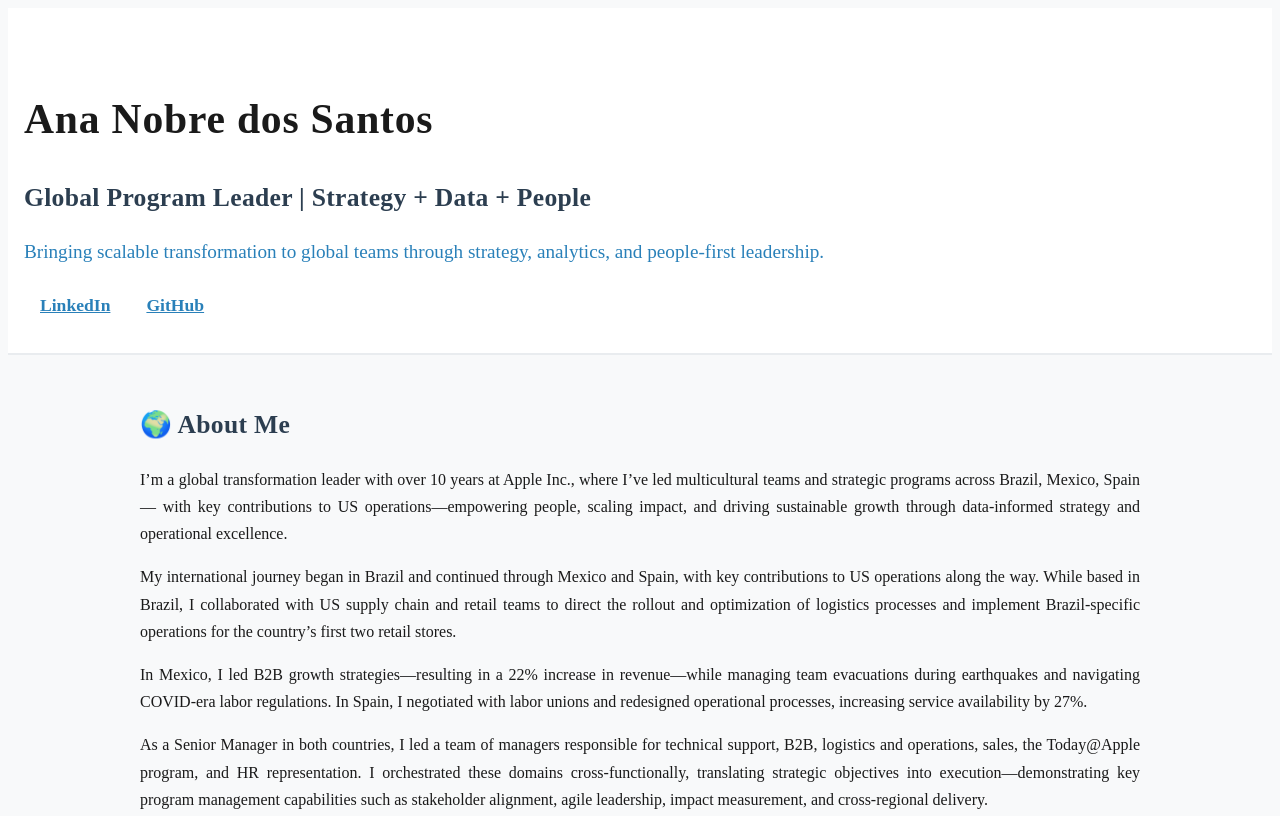
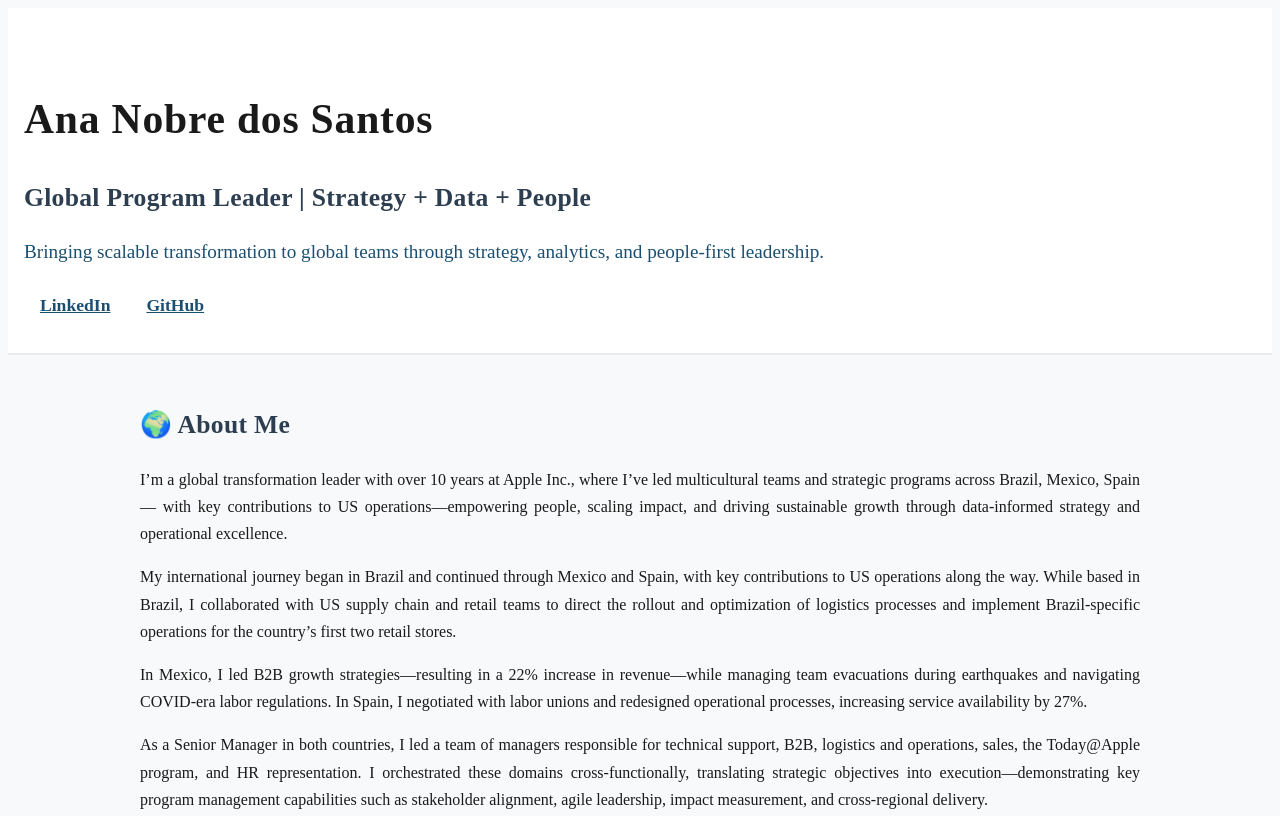
Before and after one commit to ana-nobre/ana-nobre.github.io, a plain HTML site: page index.html in a window 1280 px wide. Shown: the top 816 px of the page. Drawn offline with Linux system fonts and the light colour scheme.

Commit message:
Update color palette to navy blue (#1B4F72, #2C3E50) for professional and trustworthy appearance

```diff
--- a/style.css
+++ b/style.css
@@ -1,13 +1,13 @@
 :root {
-  --accent-blue: #2980B9;
-  --accent-blue-dark: #1B4F72;
-  --accent-teal: #2C3E50;
+  --accent-blue: #1B4F72;
+  --accent-blue-dark: #2C3E50;
+  --accent-teal: #1B4F72;
   --neutral-bg: #f8f9fa;
   --card-bg: #fff;
   --border-gray: #e9ecef;
   --text-main: #1a1a1a;
   --text-secondary: #2C3E50;
-  --badge-bg: #e3f2fd;
+  --badge-bg: #e8f4f8;
   --badge-text: #1B4F72;
   --badge-success: #e8f5e8;
   --badge-success-text: #1B7F5D;
```
